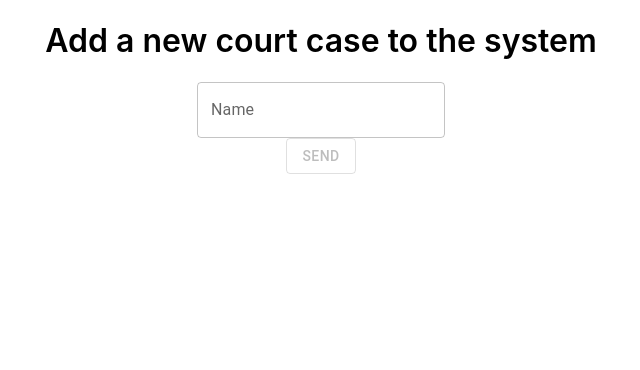
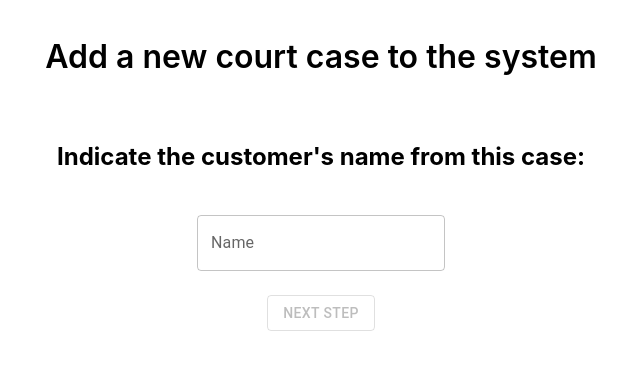
Before and after one commit to carlosvalv/court-cases, a React (Create React App) app: page / in a window 1280 px wide. Shown: the top 370 px of the page, without its empty margins (319-959 px from the left). Built offline with nearby package versions, Linux system fonts and the light colour scheme.

Commit message:
[src] enumsSteps, datePicker library, selectFinished component

```diff
--- a/package.json
+++ b/package.json
@@ -6,9 +6,11 @@
     "@emotion/react": "^11.11.3",
     "@emotion/styled": "^11.11.0",
     "@mui/material": "^5.15.4",
+    "@mui/x-date-pickers": "^6.19.0",
     "@types/node": "^16.18.71",
     "@types/react": "^18.2.48",
     "@types/react-dom": "^18.2.18",
+    "dayjs": "^1.11.10",
     "react": "^18.2.0",
     "react-dom": "^18.2.0",
     "react-scripts": "5.0.1",
--- a/src/App.tsx
+++ b/src/App.tsx
@@ -1,10 +1,14 @@
-import './App.css';
-import AddCase from './pages/AddCase';
+import "./App.css";
+import AddCase from "./pages/AddCase";
+import { LocalizationProvider } from "@mui/x-date-pickers";
+import { AdapterDayjs } from "@mui/x-date-pickers/AdapterDayjs";
 
 function App() {
   return (
     <div className="App">
-      <AddCase />
+      <LocalizationProvider dateAdapter={AdapterDayjs}>
+        <AddCase />
+      </LocalizationProvider>
     </div>
   );
 }
--- /dev/null
+++ b/src/components/SelectFinished.tsx
@@ -0,0 +1,27 @@
+import { FormControl, InputLabel, MenuItem, Select, SelectChangeEvent } from "@mui/material";
+
+type SelectFinishedProps = {
+  onChange(isFinished: boolean): void;
+};
+
+function SelectFinished(props: SelectFinishedProps) {
+  return (
+    <FormControl style={{ flex: 1 }}>
+      <InputLabel id="label-select">Finished</InputLabel>
+      <Select
+        defaultValue=""
+        labelId="label-select"
+        label="Finished"
+        style={{ minWidth: 200 }}
+        onChange={(event: SelectChangeEvent) =>
+          props.onChange(event.target.value === "true")
+        }
+      >
+        <MenuItem value={"true"}>Yes, the case has already finished</MenuItem>
+        <MenuItem value={"false"}>No, the case is still procesing</MenuItem>
+      </Select>
+    </FormControl>
+  );
+}
+
+export default SelectFinished;
--- /dev/null
+++ b/src/enums/case.ts
@@ -0,0 +1,5 @@
+export enum AddStep {
+  NAME = 1,
+  DATE = 2,
+  IS_FINISHED = 3,
+}
--- a/src/pages/AddCase.tsx
+++ b/src/pages/AddCase.tsx
@@ -1,11 +1,34 @@
 import { useState } from "react";
 import { Case } from "../types/case";
 import { Button, TextField } from "@mui/material";
+import { AddStep } from "../enums/case";
+import styled from "@emotion/styled";
+import { DatePicker } from "@mui/x-date-pickers";
+import SelectFinished from "../components/SelectFinished";
+
+const Container = styled.div`
+  padding: 1em;
+  display: flex;
+  flex-direction: column;
+  align-items: center;
+  gap: 24px;
+`;
+
+const LayoutForm = styled.div`
+  display: flex;
+  flex-direction: column;
+  align-items: center;
+  gap: 24px;
+`;
 
 function AddCase() {
-  const [newCase, setNewCase] = useState<Case>();
+  const [newCase, setNewCase] = useState<Case>({});
+  const [step, setStep] = useState<AddStep>(AddStep.NAME);
 
-  const renderSubpage = () => {
+  const renderInput = () => {
+    switch (step) {
+      default:
+      case AddStep.NAME:
         return (
           <TextField
             id="outlined-basic"
@@ -16,14 +39,79 @@ function AddCase() {
             }
           />
         );
+      case AddStep.DATE:
+        return (
+          <DatePicker
+            label="Date"
+            onChange={(value: any) =>
+              setNewCase({ ...newCase, startDate: value.$d })
+            }
+          />
+        );
+      case AddStep.IS_FINISHED:
+        return (
+          <SelectFinished
+            onChange={(isFinished: boolean) =>
+              setNewCase({
+                ...newCase,
+                isFinished: isFinished,
+              })
+            }
+          />
+        );
+    }
+  };
+
+  const renderSubtitle = () => {
+    switch (step) {
+      default:
+      case AddStep.NAME:
+        return "Indicate the customer's name from this case:";
+      case AddStep.DATE:
+        return "Select the start date from the case:";
+      case AddStep.IS_FINISHED:
+        return "Indicate if the case is already finished:";
+    }
+  };
+
+  const nextStep = () => {
+    switch (step) {
+      default:
+      case AddStep.NAME:
+        setStep(AddStep.DATE);
+        break;
+      case AddStep.DATE:
+        setStep(AddStep.IS_FINISHED);
+        break;
+      case AddStep.IS_FINISHED:
+        setStep(AddStep.NAME);
+        break;
+    }
+  };
+
+  const checkDisabled = () => {
+    switch (step) {
+      default:
+      case AddStep.NAME:
+        return !newCase.customerName;
+      case AddStep.DATE:
+        return !newCase.startDate;
+      case AddStep.IS_FINISHED:
+        return newCase.isFinished === undefined;
+    }
   };
 
   return (
-    <div>
+    <Container>
       <h1>Add a new court case to the system</h1>
-      <div>{renderSubpage()}</div>
-      <Button onClick={()=>{}} variant="outlined" disabled>Send</Button>
-    </div>
+      <LayoutForm>
+        <h2>{renderSubtitle()}</h2>
+        {renderInput()}
+      </LayoutForm>
+      <Button onClick={nextStep} variant="outlined" disabled={checkDisabled()}>
+        Next step
+      </Button>
+    </Container>
   );
 }
 
```
Lines whose indentation alone changed are shown as unchanged.
